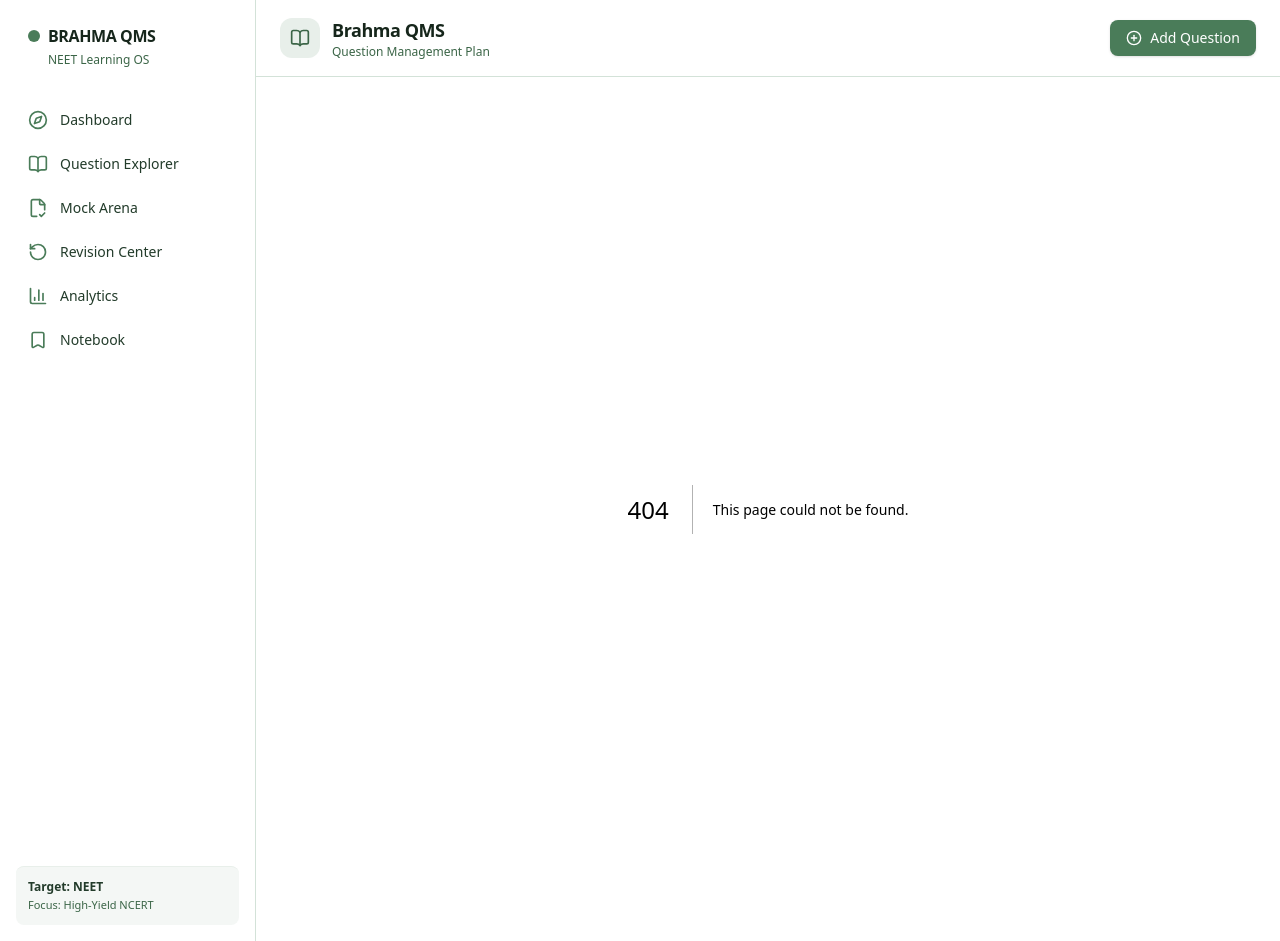
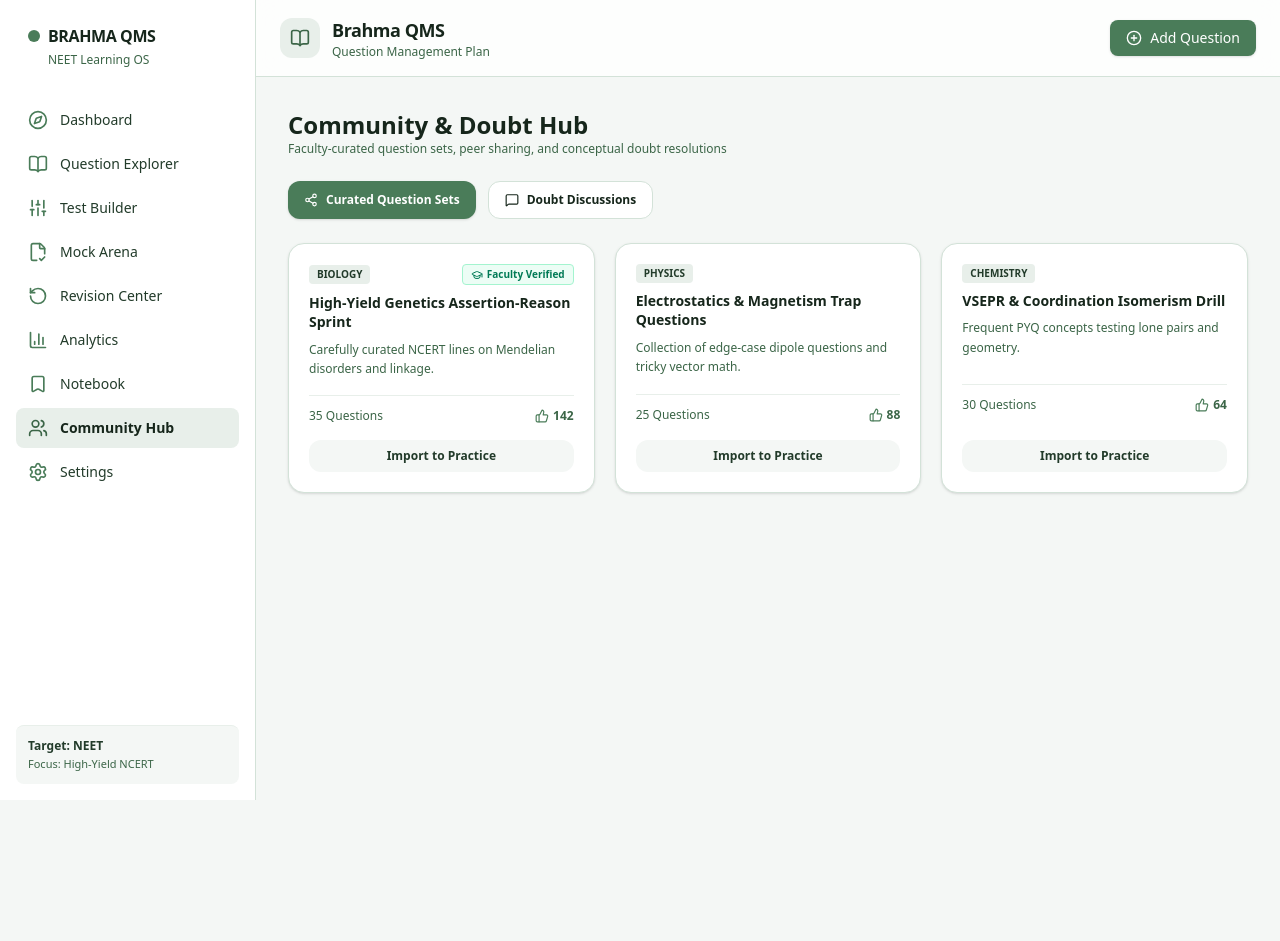
Before and after one commit to chandansharma3166-create/brahma-qms, a Next.js app: page /community in a window 1280 px wide. Before the commit this address had no page. After the commit the page ends 800 px from the top, so only its background shows below. Built offline with nearby package versions, Linux system fonts and the light colour scheme.

Commit message:
feat: add community set sharing and doubt discussion forum

```diff
--- /dev/null
+++ b/src/app/community/page.tsx
@@ -0,0 +1,223 @@
+"use client";
+
+import React, { useState } from "react";
+import { SharedQuestionSet, Comment } from "../../types/community";
+import {
+  Users,
+  MessageSquare,
+  ThumbsUp,
+  Share2,
+  Sparkles,
+  Send,
+  BookmarkCheck,
+  GraduationCap
+} from "lucide-react";
+
+export default function CommunityPage() {
+  const [activeTab, setActiveTab] = useState<"SETS" | "DOUBTS">("SETS");
+
+  const [questionSets] = useState<SharedQuestionSet[]>([
+    {
+      id: "SET-101",
+      title: "High-Yield Genetics Assertion-Reason Sprint",
+      creator: "Dr. Sharma (Faculty)",
+      subject: "BIOLOGY",
+      questionCount: 35,
+      likes: 142,
+      description: "Carefully curated NCERT lines on Mendelian disorders and linkage.",
+      isCuratedByFaculty: true,
+    },
+    {
+      id: "SET-102",
+      title: "Electrostatics & Magnetism Trap Questions",
+      creator: "Aarav K. (Top Aspirant)",
+      subject: "PHYSICS",
+      questionCount: 25,
+      likes: 88,
+      description: "Collection of edge-case dipole questions and tricky vector math.",
+    },
+    {
+      id: "SET-103",
+      title: "VSEPR & Coordination Isomerism Drill",
+      creator: "Ananya P.",
+      subject: "CHEMISTRY",
+      questionCount: 30,
+      likes: 64,
+      description: "Frequent PYQ concepts testing lone pairs and geometry.",
+    },
+  ]);
+
+  const [comments, setComments] = useState<Comment[]>([
+    {
+      id: "c-1",
+      author: "Priya S.",
+      avatarText: "PS",
+      content: "Why is peroxisome excluded from the endomembrane system? Its enzymes also process cellular waste.",
+      timestamp: "2 hours ago",
+      upvotes: 8,
+    },
+    {
+      id: "c-2",
+      author: "Rahul Verma (Faculty)",
+      avatarText: "RV",
+      content: "The endomembrane system relies on vesicle traffic coordination (ER -> Golgi -> Lysosome). Peroxisomes originate independently, hence excluded as per NCERT.",
+      timestamp: "1 hour ago",
+      upvotes: 19,
+    },
+  ]);
+
+  const [newComment, setNewComment] = useState("");
+
+  const handlePostComment = (e: React.FormEvent) => {
+    e.preventDefault();
+    if (!newComment.trim()) return;
+
+    const entry: Comment = {
+      id: `c-${Date.now()}`,
+      author: "You (Aspirant)",
+      avatarText: "ME",
+      content: newComment,
+      timestamp: "Just now",
+      upvotes: 0,
+    };
+
+    setComments([...comments, entry]);
+    setNewComment("");
+  };
+
+  return (
+    <div className="max-w-5xl mx-auto space-y-6">
+      <div>
+        <h1 className="text-2xl font-bold text-sage-900">Community & Doubt Hub</h1>
+        <p className="text-xs text-sage-600">
+          Faculty-curated question sets, peer sharing, and conceptual doubt resolutions
+        </p>
+      </div>
+
+      {/* Mode Switches */}
+      <div className="flex gap-3">
+        <button
+          onClick={() => setActiveTab("SETS")}
+          className={`flex items-center gap-2 px-4 py-2.5 rounded-xl text-xs font-bold transition ${
+            activeTab === "SETS"
+              ? "bg-sage-500 text-white shadow-sm"
+              : "bg-white border border-sage-200 text-sage-700 hover:bg-sage-50"
+          }`}
+        >
+          <Share2 className="w-3.5 h-3.5" />
+          <span>Curated Question Sets</span>
+        </button>
+
+        <button
+          onClick={() => setActiveTab("DOUBTS")}
+          className={`flex items-center gap-2 px-4 py-2.5 rounded-xl text-xs font-bold transition ${
+            activeTab === "DOUBTS"
+              ? "bg-sage-500 text-white shadow-sm"
+              : "bg-white border border-sage-200 text-sage-700 hover:bg-sage-50"
+          }`}
+        >
+          <MessageSquare className="w-3.5 h-3.5" />
+          <span>Doubt Discussions</span>
+        </button>
+      </div>
+
+      {/* Tab 1: Shared Question Sets */}
+      {activeTab === "SETS" && (
+        <div className="grid grid-cols-1 md:grid-cols-2 lg:grid-cols-3 gap-5">
+          {questionSets.map((set) => (
+            <div
+              key={set.id}
+              className="bg-white border border-sage-200 rounded-2xl p-5 shadow-sm space-y-4 hover:border-sage-300 transition flex flex-col justify-between"
+            >
+              <div className="space-y-2">
+                <div className="flex items-center justify-between">
+                  <span className="text-[10px] font-bold px-2 py-0.5 rounded bg-sage-100 text-sage-800">
+                    {set.subject}
+                  </span>
+                  {set.isCuratedByFaculty && (
+                    <span className="inline-flex items-center gap-1 text-[10px] font-bold px-2 py-0.5 rounded bg-emerald-50 text-emerald-700 border border-emerald-200">
+                      <GraduationCap className="w-3 h-3" />
+                      Faculty Verified
+                    </span>
+                  )}
+                </div>
+
+                <h3 className="text-sm font-bold text-sage-900 leading-snug">
+                  {set.title}
+                </h3>
+                <p className="text-xs text-sage-600 leading-relaxed">
+                  {set.description}
+                </p>
+              </div>
+
+              <div className="pt-3 border-t border-sage-100 flex items-center justify-between text-xs text-sage-600">
+                <span>{set.questionCount} Questions</span>
+                <div className="flex items-center gap-1 text-sage-700 font-semibold">
+                  <ThumbsUp className="w-3.5 h-3.5 text-sage-500" />
+                  <span>{set.likes}</span>
+                </div>
+              </div>
+
+              <button className="w-full py-2 rounded-xl bg-sage-50 hover:bg-sage-100 text-sage-800 text-xs font-semibold transition">
+                Import to Practice
+              </button>
+            </div>
+          ))}
+        </div>
+      )}
+
+      {/* Tab 2: Doubt Discussion Stream */}
+      {activeTab === "DOUBTS" && (
+        <div className="bg-white border border-sage-200 rounded-2xl p-6 shadow-sm space-y-6">
+          <div className="border-b border-sage-100 pb-4">
+            <span className="text-[10px] font-bold px-2 py-0.5 rounded bg-amber-50 text-amber-700 border border-amber-200">
+              Active Question Discussion: BIO-001 (Endomembrane System)
+            </span>
+          </div>
+
+          {/* Comment Thread */}
+          <div className="space-y-4">
+            {comments.map((c) => (
+              <div key={c.id} className="p-4 rounded-xl bg-sage-50/70 border border-sage-100 space-y-2">
+                <div className="flex items-center justify-between">
+                  <div className="flex items-center gap-2">
+                    <span className="w-6 h-6 rounded-full bg-sage-200 text-sage-800 text-[10px] font-bold flex items-center justify-center">
+                      {c.avatarText}
+                    </span>
+                    <span className="text-xs font-bold text-sage-900">{c.author}</span>
+                  </div>
+                  <span className="text-[10px] text-sage-500">{c.timestamp}</span>
+                </div>
+                <p className="text-xs text-sage-800 leading-relaxed pl-8">
+                  {c.content}
+                </p>
+                <div className="pl-8 flex items-center gap-1 text-[11px] text-sage-600 font-semibold">
+                  <ThumbsUp className="w-3 h-3 text-sage-500" />
+                  <span>{c.upvotes} Helpful</span>
+                </div>
+              </div>
+            ))}
+          </div>
+
+          {/* Comment Input */}
+          <form onSubmit={handlePostComment} className="flex gap-2 pt-2">
+            <input
+              type="text"
+              value={newComment}
+              onChange={(e) => setNewComment(e.target.value)}
+              placeholder="Ask a clarification or post your explanation..."
+              className="flex-1 text-xs p-3 bg-sage-50 border border-sage-200 rounded-xl text-sage-900 focus:outline-none"
+            />
+            <button
+              type="submit"
+              className="px-4 py-2 bg-sage-500 hover:bg-sage-600 text-white rounded-xl text-xs font-semibold transition flex items-center gap-1.5"
+            >
+              <Send className="w-3.5 h-3.5" />
+              <span>Post</span>
+            </button>
+          </form>
+        </div>
+      )}
+    </div>
+  );
+}
--- a/src/components/Sidebar.tsx
+++ b/src/components/Sidebar.tsx
@@ -10,7 +10,9 @@ import {
   FileCheck2,
   BarChart3,
   Bookmark,
-  Settings
+  Settings,
+  Users,
+  Sliders
 } from "lucide-react";
 
 export default function Sidebar() {
@@ -19,10 +21,13 @@ export default function Sidebar() {
  const navItems = [
   { label: "Dashboard", href: "/", icon: <Compass className="w-5 h-5" /> },
   { label: "Question Explorer", href: "/explorer", icon: <BookOpen className="w-5 h-5" /> },
+  { label: "Test Builder", href: "/builder", icon: <Sliders className="w-5 h-5" /> },
   { label: "Mock Arena", href: "/mock", icon: <FileCheck2 className="w-5 h-5" /> },
   { label: "Revision Center", href: "/revision", icon: <RotateCcw className="w-5 h-5" /> },
   { label: "Analytics", href: "/analytics", icon: <BarChart3 className="w-5 h-5" /> },
   { label: "Notebook", href: "/notebook", icon: <Bookmark className="w-5 h-5" /> },
+  { label: "Community Hub", href: "/community", icon: <Users className="w-5 h-5" /> },
+  { label: "Settings", href: "/settings", icon: <Settings className="w-5 h-5" /> },
 ];
 
   return (
--- /dev/null
+++ b/src/types/community.ts
@@ -0,0 +1,19 @@
+export interface Comment {
+  id: string;
+  author: string;
+  avatarText: string;
+  content: string;
+  timestamp: string;
+  upvotes: number;
+}
+
+export interface SharedQuestionSet {
+  id: string;
+  title: string;
+  creator: string;
+  subject: "BIOLOGY" | "PHYSICS" | "CHEMISTRY" | "MIXED";
+  questionCount: number;
+  likes: number;
+  description: string;
+  isCuratedByFaculty?: boolean;
+}
```
Lines whose indentation alone changed are shown as unchanged.
